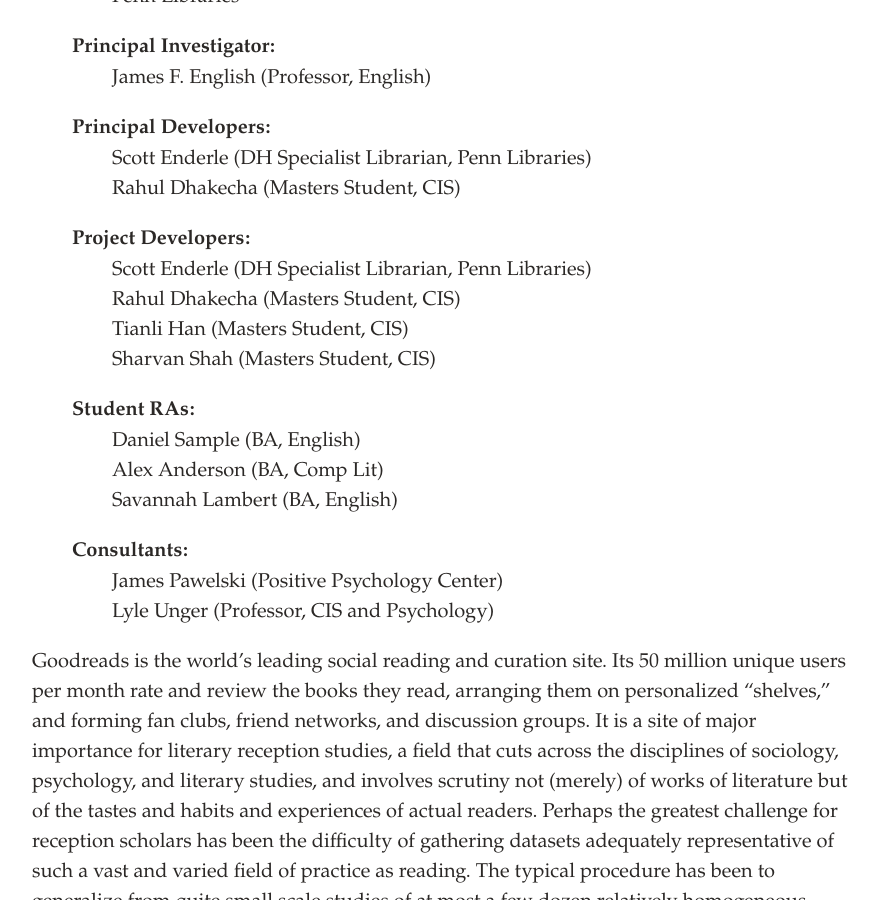
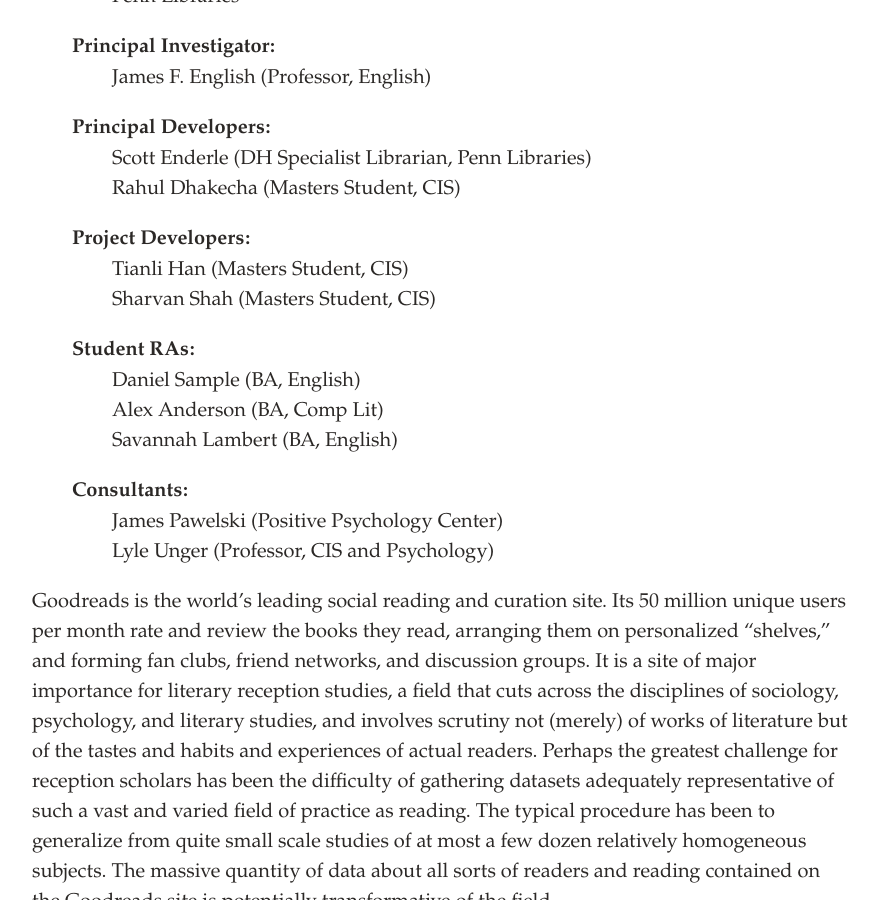
Before and after one commit to upenndigitalscholarship/jekyll-bokeh-gr, a Jekyll site: the page built from _pages/about.md, in a window 1280 px wide and 900 px high, scrolled down 343 px. Shown: the whole window, without its empty margins (200-1078 px from the left). Built offline with Jekyll 4.4.1, drawn with Linux system fonts in a browser that asks for light colours.

Commit message:
Update project.yml

```diff
--- a/_data/project.yml
+++ b/_data/project.yml
@@ -19,10 +19,6 @@ principal_developer:
    title: "Masters Student, CIS"
 
 project_developer:
- - name: Scott Enderle
-   title: "DH Specialist Librarian, Penn Libraries"
- - name: Rahul Dhakecha
-   title: "Masters Student, CIS"
  - name: Tianli Han
    title: "Masters Student, CIS"
  - name: Sharvan Shah
```
